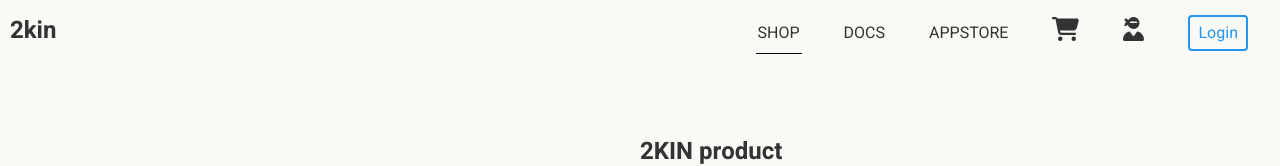
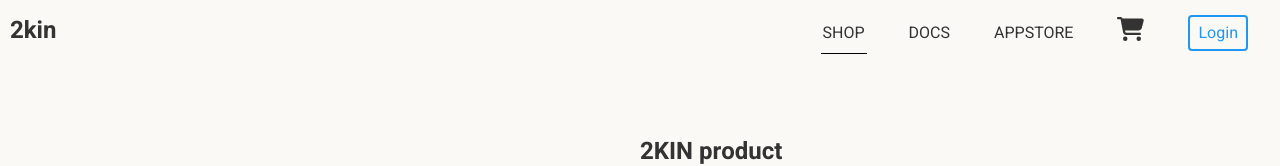
Before and after one commit to SirSicard/2KIN-Onboarding, a React (Vite) app in the folder client/: page /shop in a window 1280 px wide. Shown: the top 166 px of the page. Built offline with nearby package versions, Linux system fonts and the light colour scheme.

Commit message:
Implemented condition to navbar
Condition shows and hides different links depending on if you are logged in or not.

```diff
--- a/client/src/GlobalContext.jsx
+++ b/client/src/GlobalContext.jsx
@@ -7,14 +7,15 @@ const GlobalContext = createContext(null);
 
 export function GlobalProvider({children}) {
     const [cart, setCart] = useState([]);
-
+    const [loggedIn, setLoggedIn] = useState(false);
   console.log(cart);
 
     return (
         <GlobalContext.Provider value={{
             cart,
-            setCart
-
+            setCart,
+            loggedIn,
+            setLoggedIn
         }}
         >
             {children}
--- a/client/src/components/LoginPopup.jsx
+++ b/client/src/components/LoginPopup.jsx
@@ -1,11 +1,12 @@
-import { useState } from "react";
+import { useContext, useState } from "react";
 import { Link } from "react-router-dom";
 import "../styles/loginPopup.css";
 import PropTypes from "prop-types";
+import GlobalContext from "../GlobalContext";
 
 function LoginPopup({ onClose }) {
+  const {setLoggedIn} = useContext(GlobalContext);
   const [formData, setFormData] = useState({ username: "", password: "" });
-
   const handleChange = (event) => {
     const { name, value } = event.target;
     setFormData({ ...formData, [name]: value });
@@ -16,7 +17,7 @@ function LoginPopup({ onClose }) {
     event.preventDefault();
 
     console.log("Logging in with:", formData);
-
+    setLoggedIn(true);
     onClose();
   };
 
--- a/client/src/components/Navbar.jsx
+++ b/client/src/components/Navbar.jsx
@@ -1,11 +1,14 @@
 import { Link, NavLink, useNavigate } from "react-router-dom";
 import "../styles/navbar.css";
 import PropTypes from "prop-types";
-import { useState } from "react";
+import { useContext, useState } from "react";
 import { FontAwesomeIcon } from "@fortawesome/react-fontawesome";
 import { faBars, faCartShopping, faUserNinja } from "@fortawesome/free-solid-svg-icons";
+import GlobalContext from "../GlobalContext";
 
 function Navbar({ onLoginClick }) {
+  const {loggedIn} = useContext(GlobalContext);
+
   const navigate = useNavigate();
 
   const handleDashboardClick = () => {
@@ -33,12 +36,15 @@ function Navbar({ onLoginClick }) {
           <NavLink to="/cart" className="navbar-icon">
             <FontAwesomeIcon icon={faCartShopping} />
           </NavLink>
-          <Link to="/user/add-product" className="navbar-icon">
-          <FontAwesomeIcon icon={faUserNinja} onClick={handleDashboardClick}/>
-          </Link>
-          <Link href="#" onClick={onLoginClick}>
+          {loggedIn ?
+            <Link to="/user/add-product" className="navbar-icon">
+              <FontAwesomeIcon icon={faUserNinja} onClick={handleDashboardClick}/>
+            </Link> :
+            <Link href="#" onClick={onLoginClick}>
             <span className="nav-login-btn">Login</span>
           </Link>
+          }
+
         </div>
         <div className="mobile-nav-right">
           <NavLink to="/cart" className="navbar-icon" onClick={()=> setActiveMenu(false)}>
@@ -60,12 +66,15 @@ function Navbar({ onLoginClick }) {
           <NavLink onClick={handleDropdownMenu} to="/apps">
             APPSTORE
           </NavLink>
+          {loggedIn ?
           <NavLink onClick={handleDropdownMenu} to="/user/add-product">
             ACCOUNT
           </NavLink>
+          :
           <NavLink href="#" onClick={onLoginClick}>
             LOGIN
           </NavLink>
+          }
         </div>
       )}
     </nav>
```
